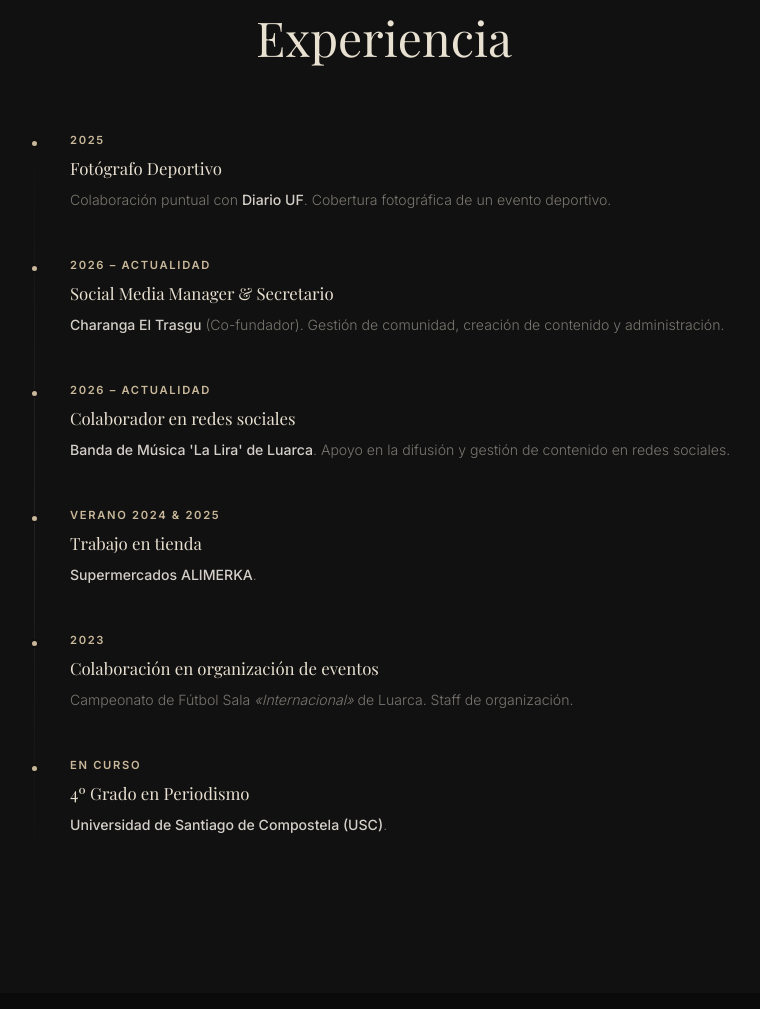
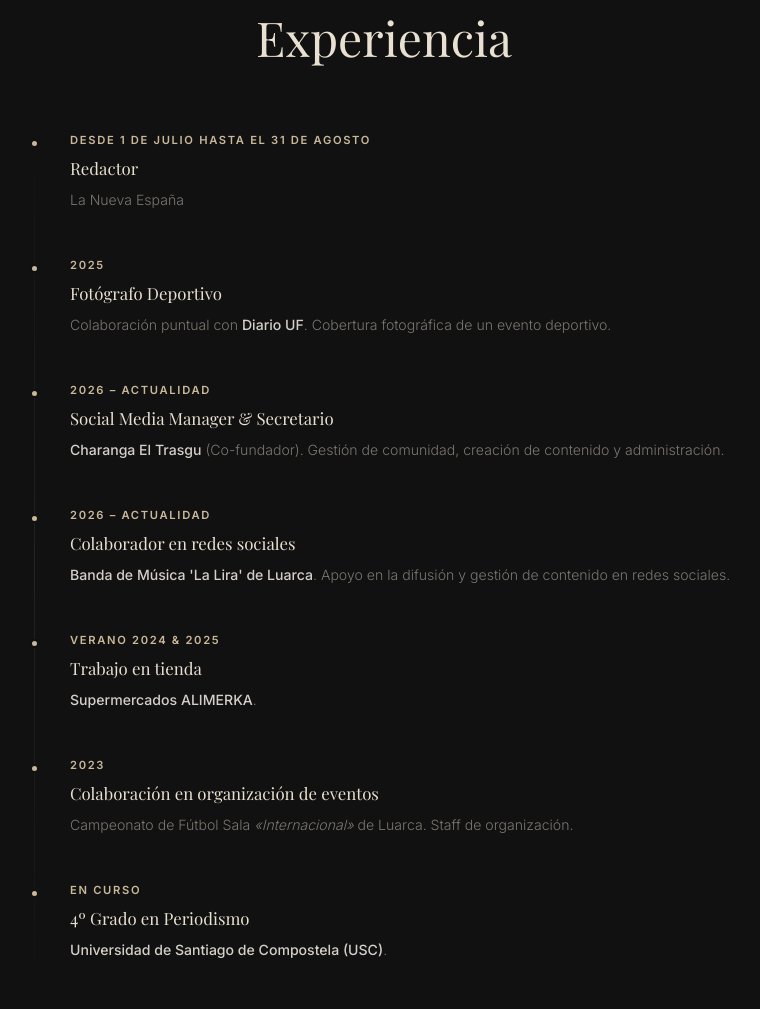
Before and after one commit to alexredruellopuga-debug/porfolio, a plain HTML site: page index.html in a window 1280 px wide. Shown: the part 3783-4792 px from the top of the page, without its empty margins (256-1016 px from the left). Drawn offline with nearby package versions, Linux system fonts and the light colour scheme; a web font is replaced by a local one.

Commit message:
Añadido trabajo Nueva España

```diff
--- a/index.html
+++ b/index.html
@@ -266,6 +266,16 @@
         <h2 class="section-title">Experiencia</h2>
       </div>
       <div class="timeline">
+        <!-- LNE -->
+         <div class="timeline-item" data-aos="fade-up" data-aos-delay="100">
+          <div class="timeline-dot"></div>
+          <div class="timeline-content">
+            <span class="timeline-year">Desde 1 de julio hasta el 31 de agosto</span>
+            <h4>Redactor</h4>
+            <p>La Nueva España</p>
+          </div>
+        </div>
+        <!-- -->
         <div class="timeline-item" data-aos="fade-up" data-aos-delay="100">
           <div class="timeline-dot"></div>
           <div class="timeline-content">
```
